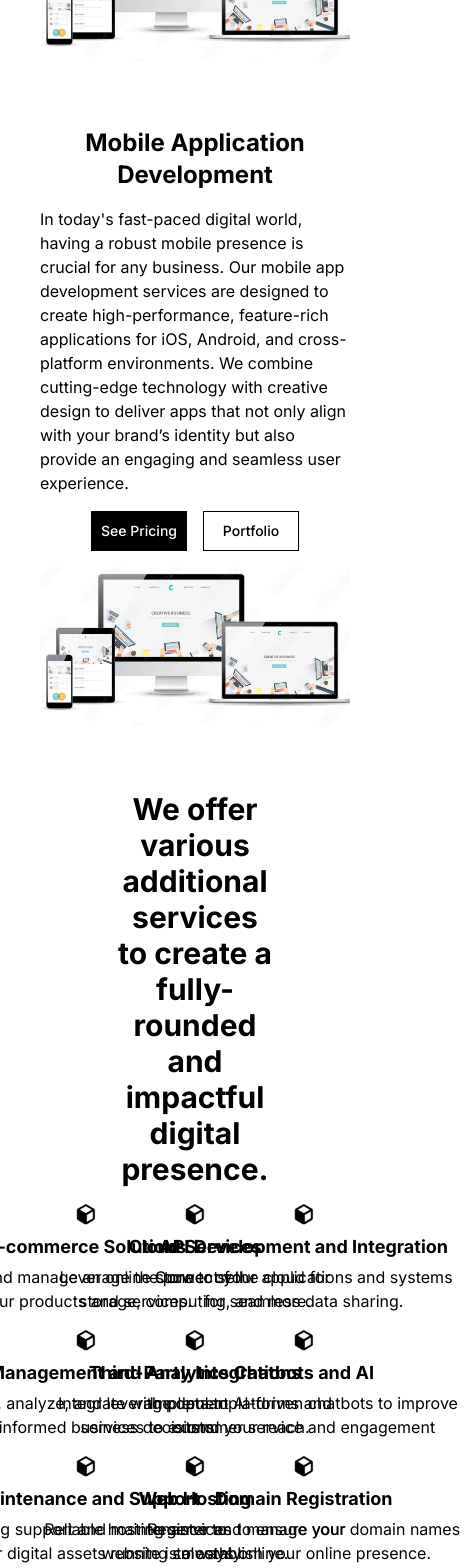
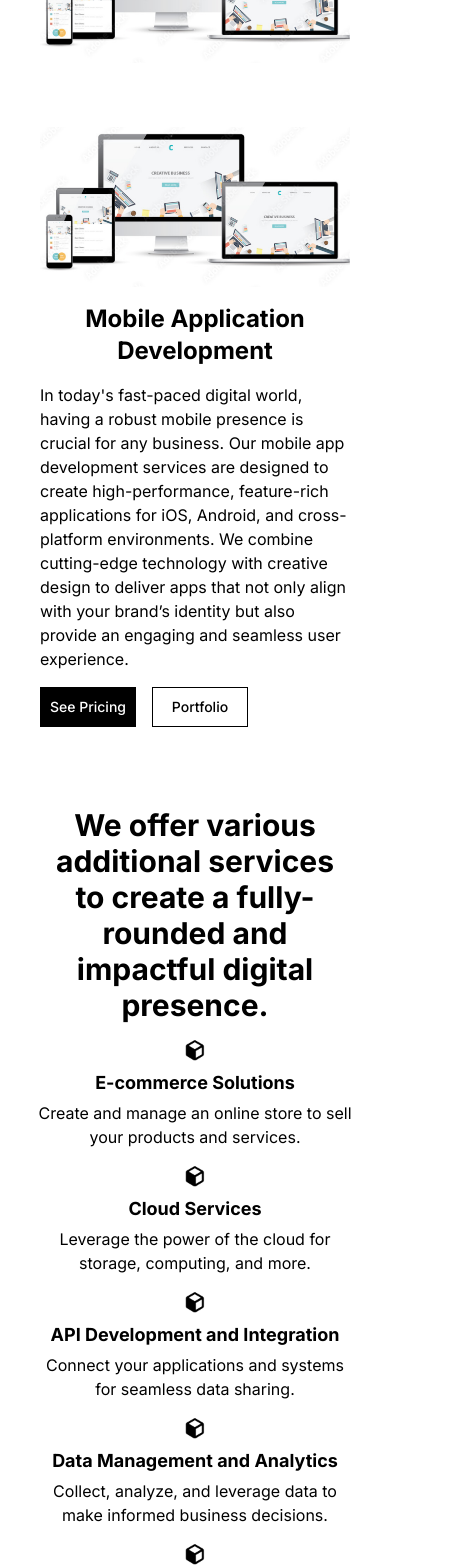
Before and after one commit to allanXQ/arcvesta_v2, a Next.js app: page / in a window 390 px wide. Shown: the part 2480-4048 px from the top of the page, 464 px wide, since content can reach past the window. Built offline with nearby package versions, Linux system fonts and the light colour scheme.

Commit message:
update styling

```diff
--- a/src/app/page.tsx
+++ b/src/app/page.tsx
@@ -208,10 +208,10 @@ export default function Home() {
               alt="web design"
             />
           </div>
-          <div className="flex gap-4 justify-center items-center flex-wrap">
+          <div className="flex flex-col-reverse xl:flex-row gap-4 justify-center items-center flex-wrap">
             <div
               id="service-text"
-              className="flex flex-col gap-4 items-center justify-center max-w-xl"
+              className="flex flex-col gap-4 items-start max-w-full xl:max-w-xl"
             >
               <h2 className="font-bold text-2xl text-center">
                 Mobile Application Development
@@ -240,13 +240,13 @@ export default function Home() {
 
           <div
             id="complimentary-services"
-            className="flex flex-col items-center justify-center gap-4"
+            className="flex flex-col items-center justify-center gap-4 p-4"
           >
-            <h2 className="font-bold text-3xl w-1/2 text-center">
+            <h2 className="font-bold text-3xl w-full lg:w-1/2 text-center">
               We offer various additional services to create a fully-rounded and
               impactful digital presence.
             </h2>
-            <div className="grid w-full grid-cols-3 place-items-center gap-4">
+            <div className="grid w-full grid-cols-1 sm:grid-cols-2 lg:grid-cols-3 place-items-center gap-4">
               {complimentaryservices.map((feature) => (
                 <div
                   key={feature.title}
```
Also changed, not shown: 1 other file (tests, documents, lock files or other folders).
